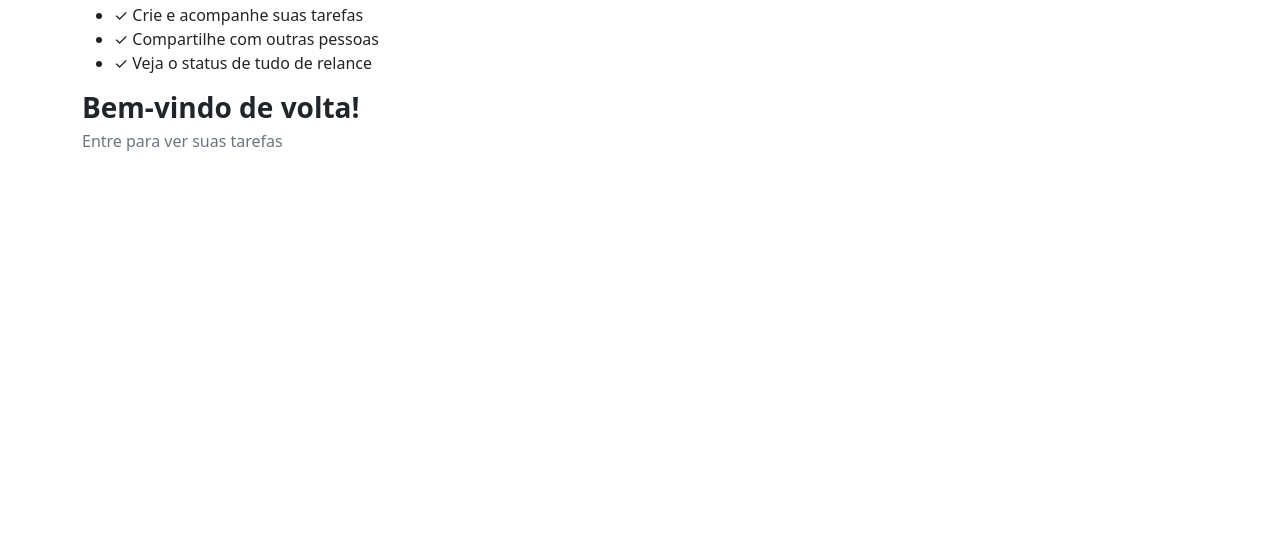
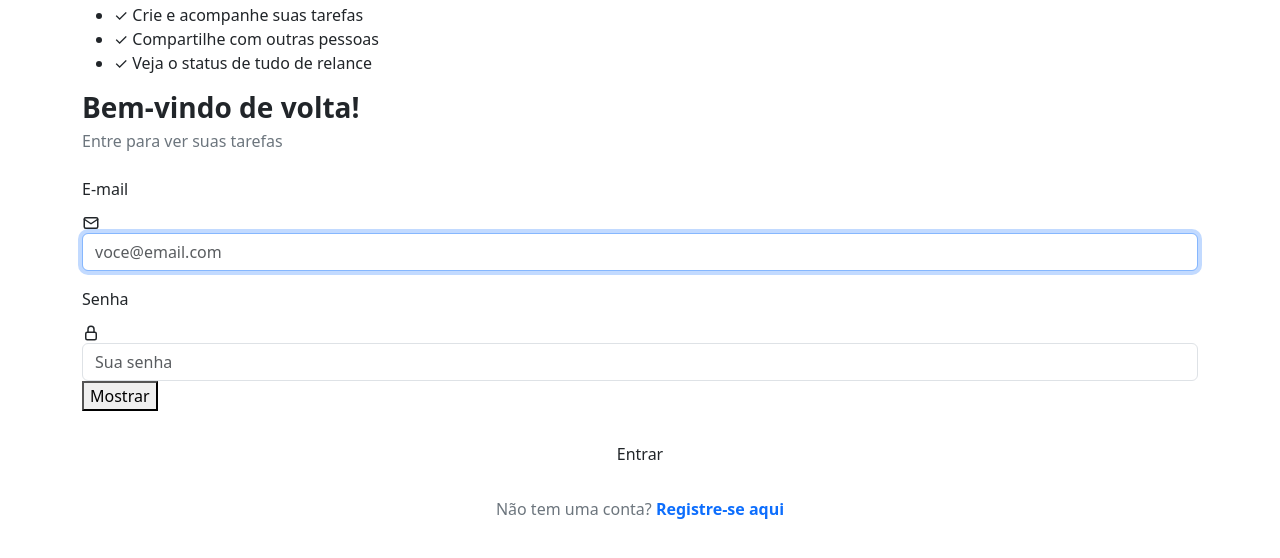
Before and after one commit to alyssa-sys/FSI-Wake-Up-Call-Tutorial-Flask, a Python web app: template gerenciador_de_tarefas/templates/login.html in a window 1280 px wide. Shown: the part 151-709 px from the top of the page. Run offline with Jinja, Linux system fonts and the light colour scheme; the template is opened without the code that fills it, so the values that code supplies are empty.

Commit message:
adiciona icones aos inputs e botão de alternar senha

```diff
--- a/gerenciador_de_tarefas/templates/login.html
+++ b/gerenciador_de_tarefas/templates/login.html
@@ -31,6 +31,76 @@
     <div class="login-form">
       <h3 class="fw-bold mb-1">Bem-vindo de volta!</h3>
       <p class="text-secondary mb-4">Entre para ver suas tarefas</p>
+      <form method="POST">
+        <div class="mb-3">
+          <label class="form-label" for="email">E-mail</label>
+          <div class="campo-icone">
+            <svg
+              width="18"
+              height="18"
+              viewBox="0 0 24 24"
+              fill="none"
+              stroke="currentColor"
+              stroke-width="2"
+              stroke-linecap="round"
+              stroke-linejoin="round"
+            >
+              <rect x="3" y="5" width="18" height="14" rx="2" />
+              <path d="m3 7 9 6 9-6" />
+            </svg>
+            <input
+              type="email"
+              id="email"
+              name="email"
+              class="form-control"
+              placeholder="voce@email.com"
+              required
+              autofocus
+            />
+          </div>
+        </div>
+
+        <div class="mb-4">
+          <label class="form-label" for="senha">Senha</label>
+          <div class="campo-icone">
+            <svg
+              width="18"
+              height="18"
+              viewBox="0 0 24 24"
+              fill="none"
+              stroke="currentColor"
+              stroke-width="2"
+              stroke-linecap="round"
+              stroke-linejoin="round"
+            >
+              <rect x="5" y="11" width="14" height="10" rx="2" />
+              <path d="M8 11V7a4 4 0 0 1 8 0v4" />
+            </svg>
+            <input
+              type="password"
+              id="senha"
+              name="senha"
+              class="form-control"
+              placeholder="Sua senha"
+              required
+            />
+            <button type="button" class="ver-senha" id="verSenha">
+              Mostrar
+            </button>
+          </div>
+        </div>
+
+        <button type="submit" class="btn btn-principal w-100">Entrar</button>
+      </form>
+
+      <p class="text-center text-secondary mt-4 mb-0">
+        Não tem uma conta?
+        <a
+          href="{{ url_for('registro') }}"
+          class="fw-semibold text-decoration-none"
+          >Registre-se aqui</a
+        >
+      </p>
     </div>
   </div>
 </div>
```
